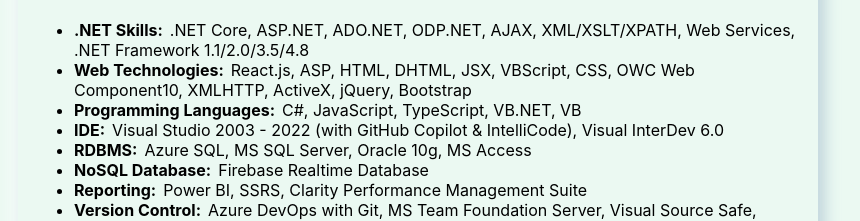
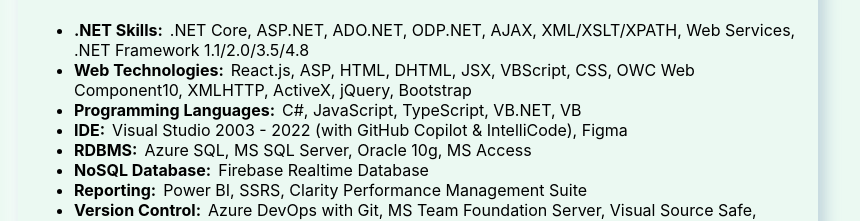
Before and after one commit to volfir2025/VladOlfir-SoftwareEngineer, a React (Vite) app: page /resume in a window 1280 px wide. Shown: the part 941-1162 px from the top of the page, without its empty margins (222-1082 px from the left). Built offline with nearby package versions, Linux system fonts and the light colour scheme.

Commit message:
Add files via upload

```diff
--- a/src/data.js
+++ b/src/data.js
@@ -70,7 +70,7 @@
                 skillName: "IDE",
                 skills: [
                     "Visual Studio 2003 - 2022 (with GitHub Copilot & IntelliCode)",
-                    "Visual InterDev 6.0"
+                    "Figma"
                 ]
             },
             {
```
